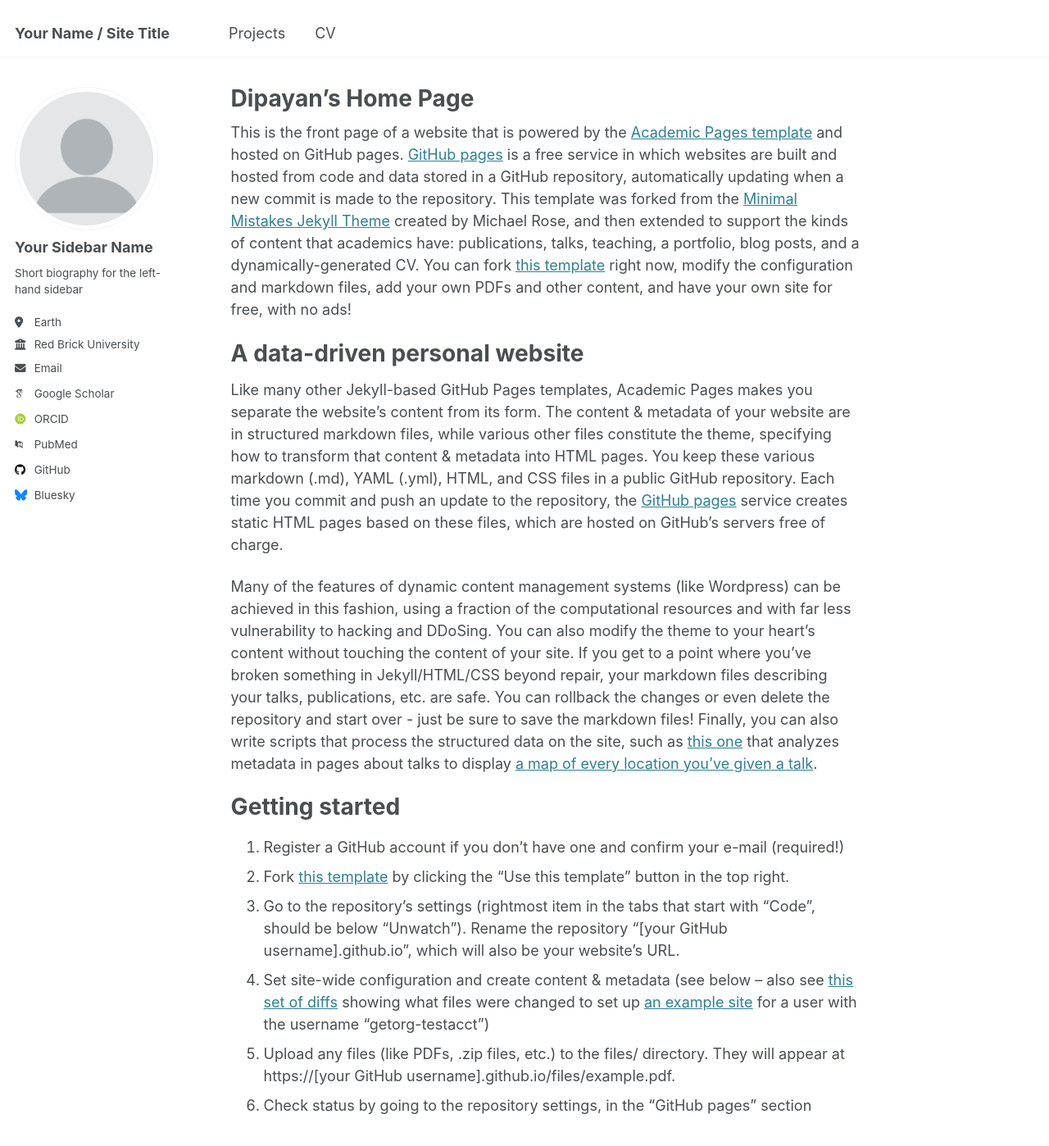
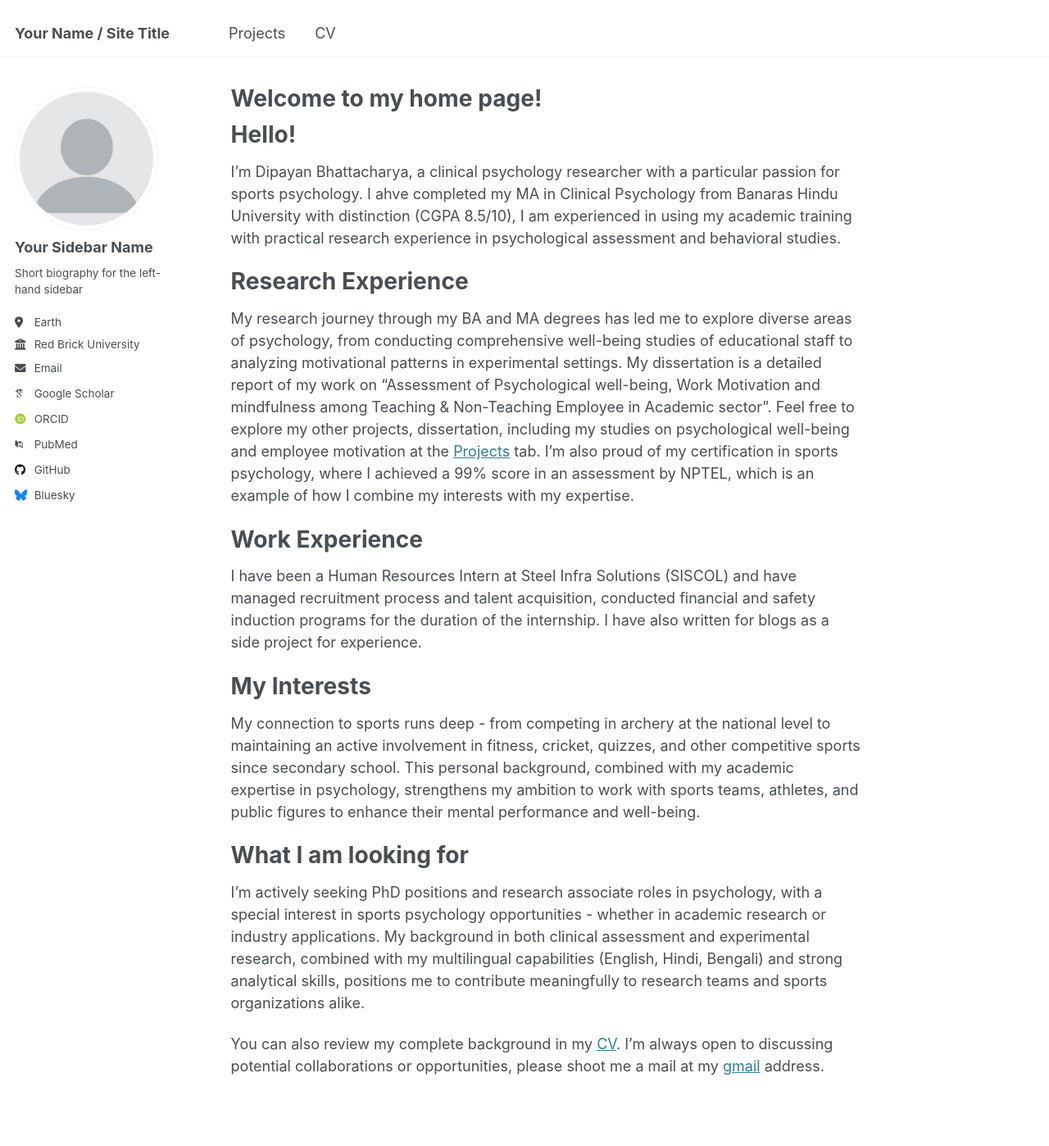
Before and after one commit to Dipayanbhattachary2000/Dipayanbhattachary2000.github.io, a Jekyll site: the page built from _pages/about.md, in a window 1280 px wide and 1400 px high. Shown: the whole window at 82% size. Built offline with Jekyll 4.4.1, drawn with Linux system fonts in a browser that asks for light colours; some web fonts are replaced; some of the changed text lies outside the part shown.

Commit message:
Update about.md

```diff
--- a/_pages/about.md
+++ b/_pages/about.md
@@ -1,49 +1,30 @@
 ---
 permalink: /
-title: "Dipayan's Home Page"
+title: "Welcome to my home page!"
 author_profile: true
 redirect_from:
   - /about/
   - /about.html
 ---
 
-This is the front page of a website that is powered by the [Academic Pages template](https://github.com/academicpages/academicpages.github.io) and hosted on GitHub pages. [GitHub pages](https://pages.github.com) is a free service in which websites are built and hosted from code and data stored in a GitHub repository, automatically updating when a new commit is made to the repository. This template was forked from the [Minimal Mistakes Jekyll Theme](https://mmistakes.github.io/minimal-mistakes/) created by Michael Rose, and then extended to support the kinds of content that academics have: publications, talks, teaching, a portfolio, blog posts, and a dynamically-generated CV. You can fork [this template](https://github.com/academicpages/academicpages.github.io) right now, modify the configuration and markdown files, add your own PDFs and other content, and have your own site for free, with no ads!
+Hello!
+======
+I'm Dipayan Bhattacharya, a clinical psychology researcher with a particular passion for sports psychology. I ahve completed my MA in Clinical Psychology from Banaras Hindu University with distinction (CGPA 8.5/10), I am experienced in using my academic training with practical research experience in psychological assessment and behavioral studies.
 
-A data-driven personal website
+Research Experience
 ======
-Like many other Jekyll-based GitHub Pages templates, Academic Pages makes you separate the website's content from its form. The content & metadata of your website are in structured markdown files, while various other files constitute the theme, specifying how to transform that content & metadata into HTML pages. You keep these various markdown (.md), YAML (.yml), HTML, and CSS files in a public GitHub repository. Each time you commit and push an update to the repository, the [GitHub pages](https://pages.github.com/) service creates static HTML pages based on these files, which are hosted on GitHub's servers free of charge.
+My research journey through my BA and MA degrees has led me to explore diverse areas of psychology, from conducting comprehensive well-being studies of educational staff to analyzing motivational patterns in experimental settings. My dissertation is a detailed report of my work on "Assessment of Psychological well-being, Work Motivation and mindfulness among Teaching & Non-Teaching Employee in Academic sector". Feel free to explore my other projects, dissertation, including my studies on psychological well-being and employee motivation at the [Projects](https://dipayanbhattachary2000.github.io/projects) tab. I'm also proud of my certification in sports psychology, where I achieved a 99% score in an assessment by NPTEL, which is an example of how I combine my interests with my expertise.
 
-Many of the features of dynamic content management systems (like Wordpress) can be achieved in this fashion, using a fraction of the computational resources and with far less vulnerability to hacking and DDoSing. You can also modify the theme to your heart's content without touching the content of your site. If you get to a point where you've broken something in Jekyll/HTML/CSS beyond repair, your markdown files describing your talks, publications, etc. are safe. You can rollback the changes or even delete the repository and start over - just be sure to save the markdown files! Finally, you can also write scripts that process the structured data on the site, such as [this one](https://github.com/academicpages/academicpages.github.io/blob/master/talkmap.ipynb) that analyzes metadata in pages about talks to display [a map of every location you've given a talk](https://academicpages.github.io/talkmap.html).
+Work Experience
+======
+I have been a Human Resources Intern at Steel Infra Solutions (SISCOL) and have managed recruitment process and talent acquisition, conducted financial and safety induction programs for the duration of the internship. I have also written for blogs as a side project for experience.
 
-Getting started
+My Interests
 ======
-1. Register a GitHub account if you don't have one and confirm your e-mail (required!)
-1. Fork [this template](https://github.com/academicpages/academicpages.github.io) by clicking the "Use this template" button in the top right.
-1. Go to the repository's settings (rightmost item in the tabs that start with "Code", should be below "Unwatch"). Rename the repository "[your GitHub username].github.io", which will also be your website's URL.
-1. Set site-wide configuration and create content & metadata (see below -- also see [this set of diffs](http://archive.is/3TPas) showing what files were changed to set up [an example site](https://getorg-testacct.github.io) for a user with the username "getorg-testacct")
-1. Upload any files (like PDFs, .zip files, etc.) to the files/ directory. They will appear at https://[your GitHub username].github.io/files/example.pdf.
-1. Check status by going to the repository settings, in the "GitHub pages" section
+My connection to sports runs deep - from competing in archery at the national level to maintaining an active involvement in fitness, cricket, quizzes, and other competitive sports since secondary school. This personal background, combined with my academic expertise in psychology, strengthens my ambition to work with sports teams, athletes, and public figures to enhance their mental performance and well-being.
 
-Site-wide configuration
-------
-The main configuration file for the site is in the base directory in [_config.yml](https://github.com/academicpages/academicpages.github.io/blob/master/_config.yml), which defines the content in the sidebars and other site-wide features. You will need to replace the default variables with ones about yourself and your site's github repository. The configuration file for the top menu is in [_data/navigation.yml](https://github.com/academicpages/academicpages.github.io/blob/master/_data/navigation.yml). For example, if you don't have a portfolio or blog posts, you can remove those items from that navigation.yml file to remove them from the header.
+What I am looking for
+======
+I'm actively seeking PhD positions and research associate roles in psychology, with a special interest in sports psychology opportunities - whether in academic research or industry applications. My background in both clinical assessment and experimental research, combined with my multilingual capabilities (English, Hindi, Bengali) and strong analytical skills, positions me to contribute meaningfully to research teams and sports organizations alike.
 
-Create content & metadata
-------
-For site content, there is one markdown file for each type of content, which are stored in directories like _publications, _talks, _posts, _teaching, or _pages. For example, each talk is a markdown file in the [_talks directory](https://github.com/academicpages/academicpages.github.io/tree/master/_talks). At the top of each markdown file is structured data in YAML about the talk, which the theme will parse to do lots of cool stuff. The same structured data about a talk is used to generate the list of talks on the [Talks page](https://academicpages.github.io/talks), each [individual page](https://academicpages.github.io/talks/2012-03-01-talk-1) for specific talks, the talks section for the [CV page](https://academicpages.github.io/cv), and the [map of places you've given a talk](https://academicpages.github.io/talkmap.html) (if you run this [python file](https://github.com/academicpages/academicpages.github.io/blob/master/talkmap.py) or [Jupyter notebook](https://github.com/academicpages/academicpages.github.io/blob/master/talkmap.ipynb), which creates the HTML for the map based on the contents of the _talks directory).
-
-**Markdown generator**
-
-The repository includes [a set of Jupyter notebooks](https://github.com/academicpages/academicpages.github.io/tree/master/markdown_generator
-) that converts a CSV containing structured data about talks or presentations into individual markdown files that will be properly formatted for the Academic Pages template. The sample CSVs in that directory are the ones I used to create my own personal website at stuartgeiger.com. My usual workflow is that I keep a spreadsheet of my publications and talks, then run the code in these notebooks to generate the markdown files, then commit and push them to the GitHub repository.
-
-How to edit your site's GitHub repository
-------
-Many people use a git client to create files on their local computer and then push them to GitHub's servers. If you are not familiar with git, you can directly edit these configuration and markdown files directly in the github.com interface. Navigate to a file (like [this one](https://github.com/academicpages/academicpages.github.io/blob/master/_talks/2012-03-01-talk-1.md) and click the pencil icon in the top right of the content preview (to the right of the "Raw | Blame | History" buttons). You can delete a file by clicking the trashcan icon to the right of the pencil icon. You can also create new files or upload files by navigating to a directory and clicking the "Create new file" or "Upload files" buttons.
-
-Example: editing a markdown file for a talk
-![Editing a markdown file for a talk](/images/editing-talk.png)
-
-For more info
-------
-More info about configuring Academic Pages can be found in [the guide](https://academicpages.github.io/markdown/), the [growing wiki](https://github.com/academicpages/academicpages.github.io/wiki), and you can always [ask a question on GitHub](https://github.com/academicpages/academicpages.github.io/discussions). The [guides for the Minimal Mistakes theme](https://mmistakes.github.io/minimal-mistakes/docs/configuration/) (which this theme was forked from) might also be helpful.
+You can also review my complete background in my [CV](https://dipayanbhattachary2000.github.io/cv). I'm always open to discussing potential collaborations or opportunities, please shoot me a mail at my [gmail](mailto:dipayanbhattacharya5@gmail.com) address.
```
